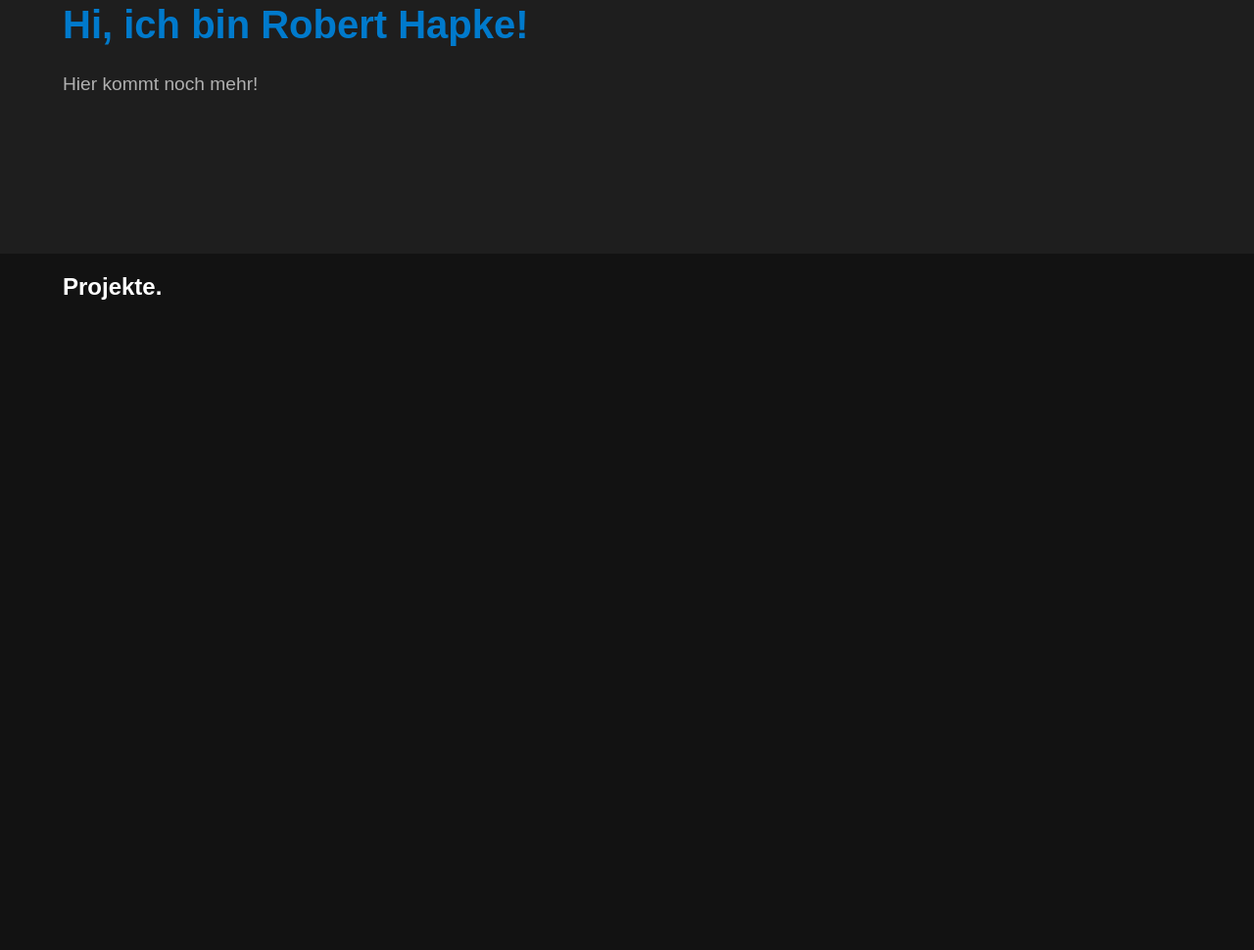
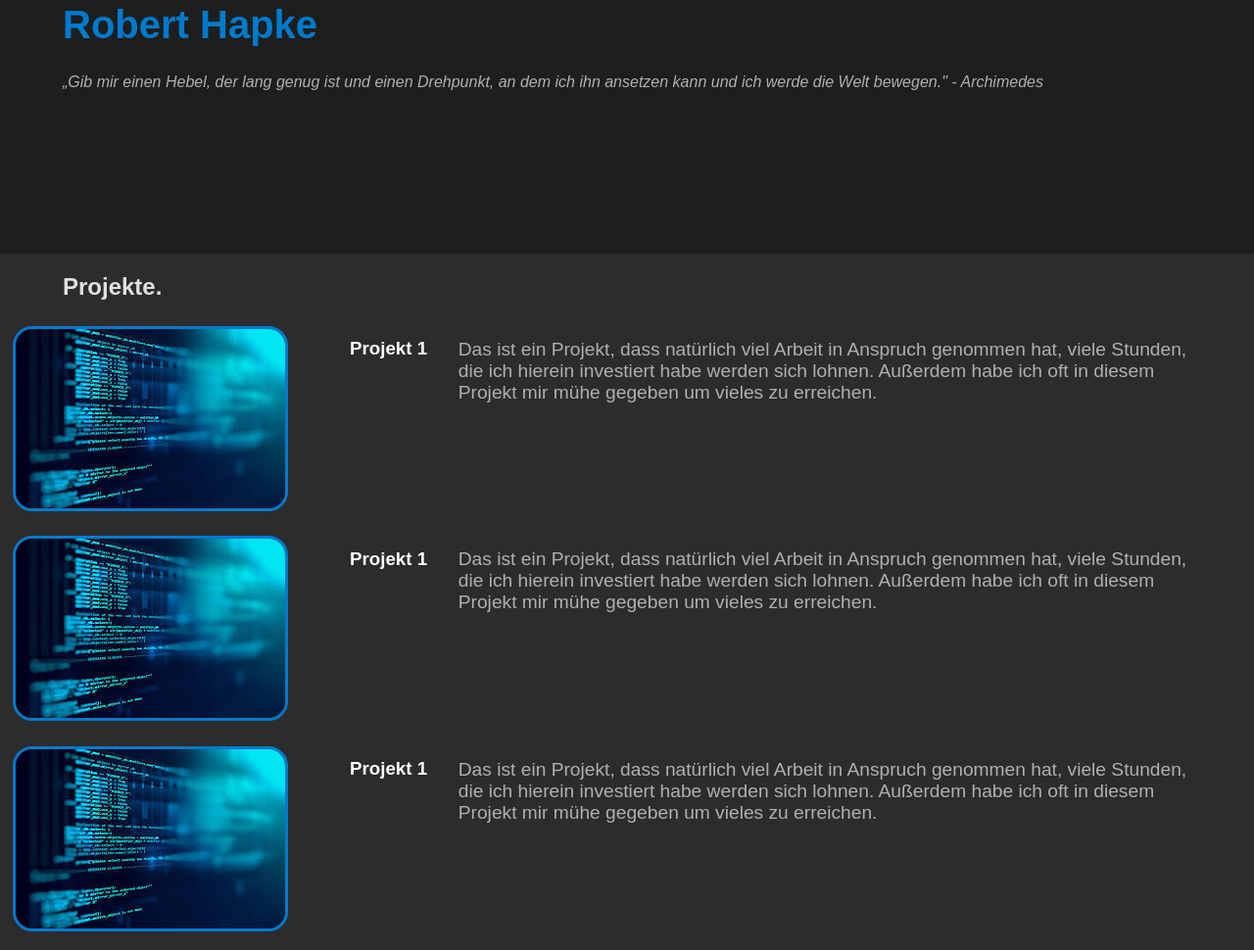
Before and after one commit to TreborRH/Portfolio, a plain HTML site: page index.html in a window 1280 px wide. Shown: the part 220-1190 px from the top of the page at 98% size. Before the commit the page ends 800 px from the top, so only its background shows below. Drawn offline with Linux system fonts and the light colour scheme.

Commit message:
feature/more features

```diff
--- a/index.html
+++ b/index.html
@@ -18,13 +18,53 @@
     </header>
     <div class="starter">
         <div class="startertext">
-            <h1>Hi, ich bin Robert Hapke!</h1>
-            <p>Hier kommt noch mehr!</p>
+            <h1>Robert Hapke</h1>
+            <i>„Gib mir einen Hebel, der lang genug ist und einen Drehpunkt, an dem ich ihn ansetzen kann und ich werde die Welt bewegen." - Archimedes</i>
         </div>
     </div>
 
     <div>
         <h2>Projekte.</h2>
+        <button>
+            <a href="https://www.google.com">
+                <div class="container">
+                    <img src="Assets/coding pictures.jpg" alt="Projektfoto" class="rundesBild">
+                    <p>
+                        <h3 class="ProjektHeadline">Projekt 1</h3>
+                        <p class="ProjektZusammenfassung">Das ist ein Projekt, dass natürlich viel Arbeit in Anspruch genommen hat, viele Stunden, die ich hierein investiert habe werden sich lohnen. Außerdem habe ich oft in diesem Projekt mir mühe gegeben um vieles zu erreichen.</p>
+                    </p>
+
+                </div>
+            </a>
+        </button>
+
+        <button>
+            <a href="">
+                <div class="container">
+                    <img src="Assets/coding pictures.jpg" alt="Projektfoto" class="rundesBild">
+                    <p>
+                        <h3 class="ProjektHeadline">Projekt 1</h3>
+                        <p class="ProjektZusammenfassung">Das ist ein Projekt, dass natürlich viel Arbeit in Anspruch genommen hat, viele Stunden, die ich hierein investiert habe werden sich lohnen. Außerdem habe ich oft in diesem Projekt mir mühe gegeben um vieles zu erreichen.</p>
+                    </p>
+                </div>
+            </a>
+
+        </button>
+
+        <button>
+            <a href="">
+                <div class="container">
+                    <img src="Assets/coding pictures.jpg" alt="Projektfoto" class="rundesBild">
+                    <p>
+                        <h3 class="ProjektHeadline">Projekt 1</h3>
+                        <p class="ProjektZusammenfassung">Das ist ein Projekt, dass natürlich viel Arbeit in Anspruch genommen hat, viele Stunden, die ich hierein investiert habe werden sich lohnen. Außerdem habe ich oft in diesem Projekt mir mühe gegeben um vieles zu erreichen.</p>
+                    </p>
+                </div>
+            </a>
+
+        </button>
+
+
     </div>
 </body>
 </html>
--- a/style.css
+++ b/style.css
@@ -1,6 +1,6 @@
 body
 {
-    background-color: #121212;
+    background-color: #2C2C2C;
     color: #ffffff;
     font-family: Arial, sans-serif;
     margin: 0;
@@ -33,6 +33,10 @@ p {
     font-size: 1.2em;
     color: #b0b0b0;
 }
+i
+{
+    color: #b0b0b0;
+}
 .site-header
 {
     background-color:#007ACC;
@@ -61,5 +65,53 @@ p {
 }
 h2
 {
+    color: #E0E0E0;
     margin-left: 5%;
+    font-size: 1.5em;
 }
+.rundesBild
+{
+    border-radius: 20px;
+    border: 3px solid #007ACC;
+    border-color: #007ACC;
+    margin-left: 0.5%;
+    margin-bottom: 0.5%;
+    margin-top: 0.5%
+}
+.container
+{
+    display: flex;
+
+}
+
+.ProjektHeadline
+{
+    margin-left: 5%;
+    white-space: nowrap;
+}
+.ProjektZusammenfassung
+{
+    margin-left: 2.5%;
+    margin-right: 2.5%;
+}
+button
+{
+    all: unset;
+    margin-bottom: 1%;
+    border-radius: 20px;
+    margin-left: 0.5%;
+    margin-right: 0.5%;
+    border: none;
+    background-color: #2C2C2C;
+
+    display: inline-block;
+}
+button:hover
+{
+    cursor: pointer;
+    background-color: #1E1E1E;
+}
+a
+{
+    all: unset;
+}
```
Also changed, not shown: Assets/coding pictures.jpg (added).
